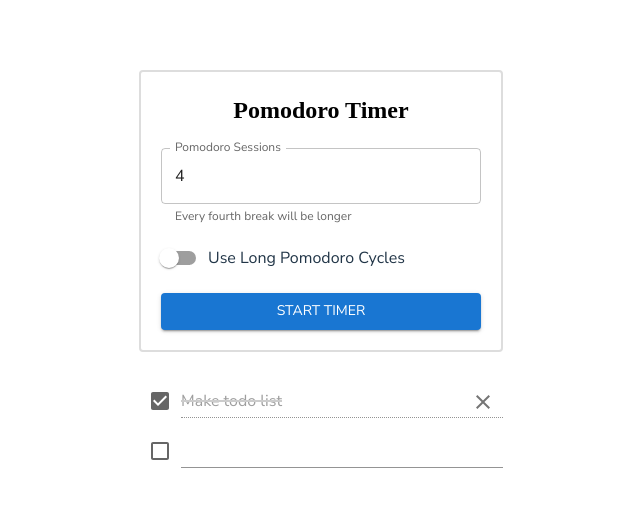
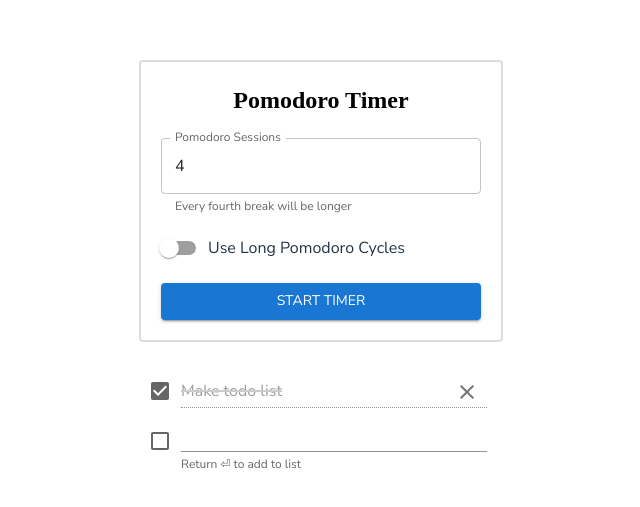
Before and after one commit to EvanRibey/pomodoro-timer, a React (Vite) app: page / in a window 1280 px wide. Shown: the part 129-636 px from the top of the page, without its empty margins (319-959 px from the left). Built offline with nearby package versions, Linux system fonts and the light colour scheme; a web font is replaced by a local one.

Commit message:
Change todo input to use a form

```diff
--- a/src/components/Todo.less
+++ b/src/components/Todo.less
@@ -8,6 +8,7 @@
 
   .input {
     margin-top: 6px;
+    margin-right: 16px;
   }
 
   .complete {
--- a/src/components/TodoForm.less
+++ b/src/components/TodoForm.less
@@ -1,11 +1,15 @@
 .todo-form {
   display: flex;
+
+  .checkbox {
+    margin-bottom: 20px;
+  }
 
   .primary.checked.checkbox {
     color: #666;
   }
 
   .text-field {
-    margin-top: 6px;
+    margin-right: 16px;
   }
 }
--- a/src/components/TodoForm.tsx
+++ b/src/components/TodoForm.tsx
@@ -1,45 +1,33 @@
 import { Checkbox, TextField } from '@mui/material';
+import { useCallback } from 'react';
 import { TodoFormProps } from '../constants/types';
-import { useCallback, useState } from 'react';
+import { TODO_FORM_HELPER_TEXT_FIELD, TODO_FORM_NAME_CHECKBOX, TODO_FORM_NAME_TEXTFIELD } from '../constants';
 import './TodoForm.less';
 
-export default function TodoForm({
-  onCreateTodo,
-}: TodoFormProps) {
-  const [todoName, setTodoName] = useState<string>('');
-  const [isComplete, setIsComplete] = useState<boolean>(false);
-
-  const updateTodoNameHandler = useCallback((event: React.ChangeEvent<HTMLInputElement>) => {
-    setTodoName(event.target.value);
-  }, []);
-
-  const enterKeyPressHandler = useCallback((event: React.KeyboardEvent<HTMLInputElement>) => {
-    if (event.key === 'Enter') {
-      onCreateTodo({ name: todoName, isComplete });
-      setTodoName('');
-      setIsComplete(false);
-    }
-  }, [isComplete, onCreateTodo, todoName]);
-
-  const updateTodoCompleteHandler = useCallback((event: React.ChangeEvent<HTMLInputElement>) => {
-    setIsComplete(event.target.checked);
-  }, []);
+export default function TodoForm({ onCreateTodo }: TodoFormProps) {
+  const submitFormHandler = useCallback((event: React.SyntheticEvent<HTMLFormElement>) => {
+    event.preventDefault();
+    const formData = new FormData(event.currentTarget);
+    onCreateTodo({
+      name: formData.get(TODO_FORM_NAME_TEXTFIELD),
+      isComplete: formData.get(TODO_FORM_NAME_CHECKBOX) === 'on',
+    });
+    event.currentTarget.reset();
+  }, [onCreateTodo]);
 
   return (
-    <div className="todo-form">
+    <form onSubmit={submitFormHandler} className="todo-form">
       <Checkbox
         classes={{ root: 'checkbox', colorPrimary: 'primary', checked: 'checked' }}
-        onChange={updateTodoCompleteHandler}
-        checked={isComplete}
+        name="isComplete"
       />
       <TextField
         classes={{ root: 'text-field' }}
         fullWidth
-        onChange={updateTodoNameHandler}
-        onKeyUp={enterKeyPressHandler}
-        value={todoName}
+        helperText={TODO_FORM_HELPER_TEXT_FIELD}
+        name="name"
         variant="standard"
       />
-    </div>
+    </form>
   );
 }
--- a/src/constants/index.ts
+++ b/src/constants/index.ts
@@ -2,6 +2,10 @@
 export const QUEUE_TYPE_FOCUS = 'focus';
 export const QUEUE_TYPE_BREAK = 'break';
 export const QUEUE_TYPE_BREAK_LONG = 'longBreak';
+
+// form names
+export const TODO_FORM_NAME_CHECKBOX = 'isComplete';
+export const TODO_FORM_NAME_TEXTFIELD = 'name';
 
 // string descriptions, taken out for code read-ability
 export const POMO_STATE_TITLE_BREAK = 'Break Time';
@@ -15,6 +19,8 @@ export const POMO_FORM_LABEL_COUNT = 'Pomodoro Sessions';
 export const POMO_FORM_LABEL_LONG_CYCLES = 'Use Long Pomodoro Cycles';
 export const POMO_FORM_HELPER_COUNT = 'Every fourth break will be longer';
 export const POMO_FORM_HELPER_LONG_CYCLES = 'A long cycle is 50 mins of focus followed by a 10 min break';
+
+export const TODO_FORM_HELPER_TEXT_FIELD = 'Return ⏎ to add to list';
 
 // magic numbers
 export const POMODORO_INITIAL_INTERVAL = 4;
```
